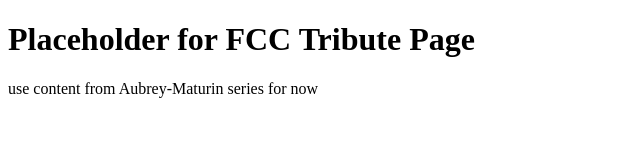
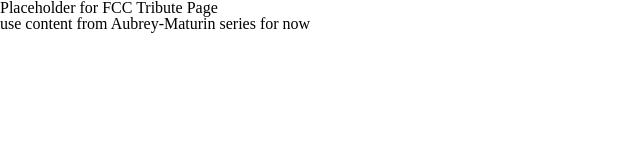
Before and after one commit to fentablar/flibbertigibbet, a plain HTML site: page tributePage.html in a window 1280 px wide. Shown: the whole page, without its empty margins (0-640 px from the left). Drawn offline with Linux system fonts and the light colour scheme.

Commit message:
add css link to tribute page

```diff
--- a/tributePage.html
+++ b/tributePage.html
@@ -5,6 +5,10 @@
 <head>
 
 <title>FCC Tribute Page</title>
+
+<link rel="stylesheet" type="text/css" href="freeCodeCamp/css/reset.css">
+
+</head>
 
 <body>
 
```
